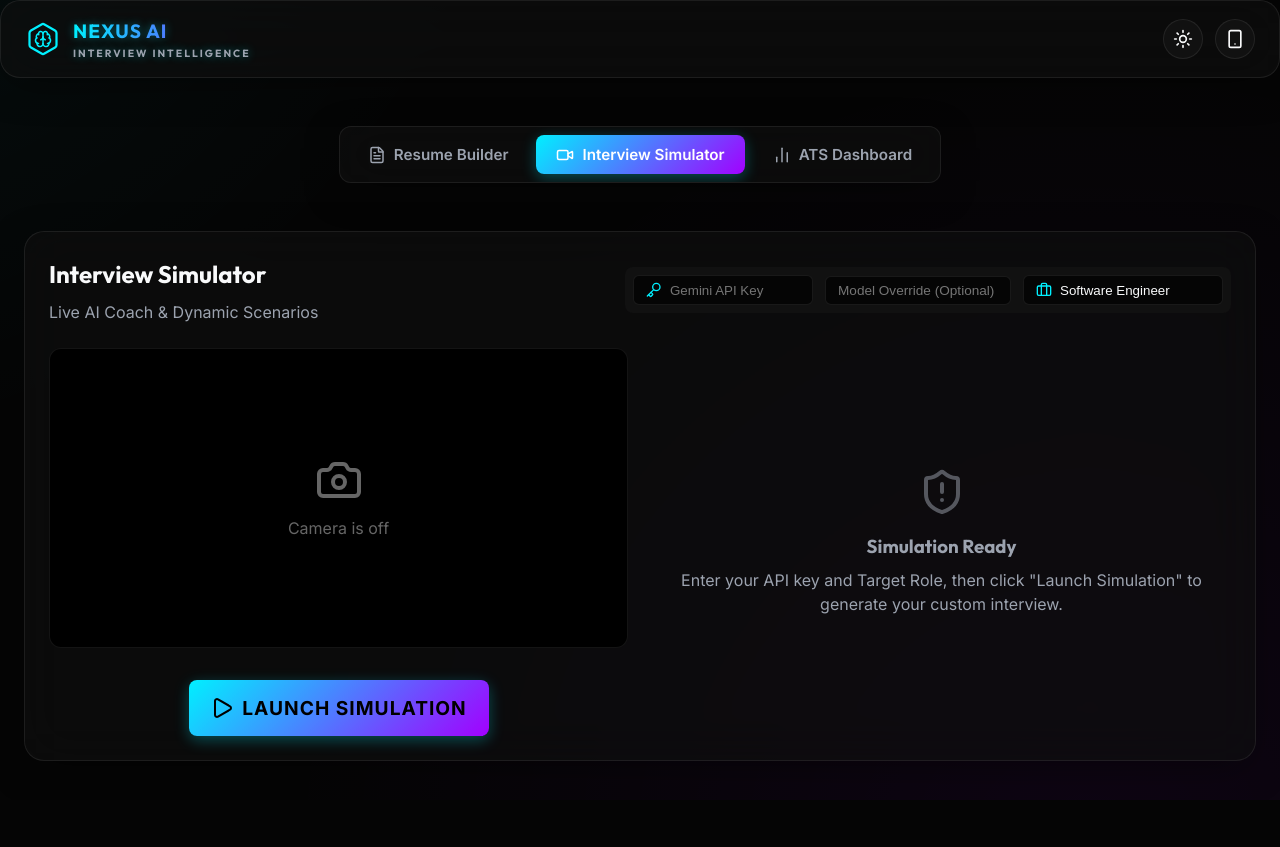
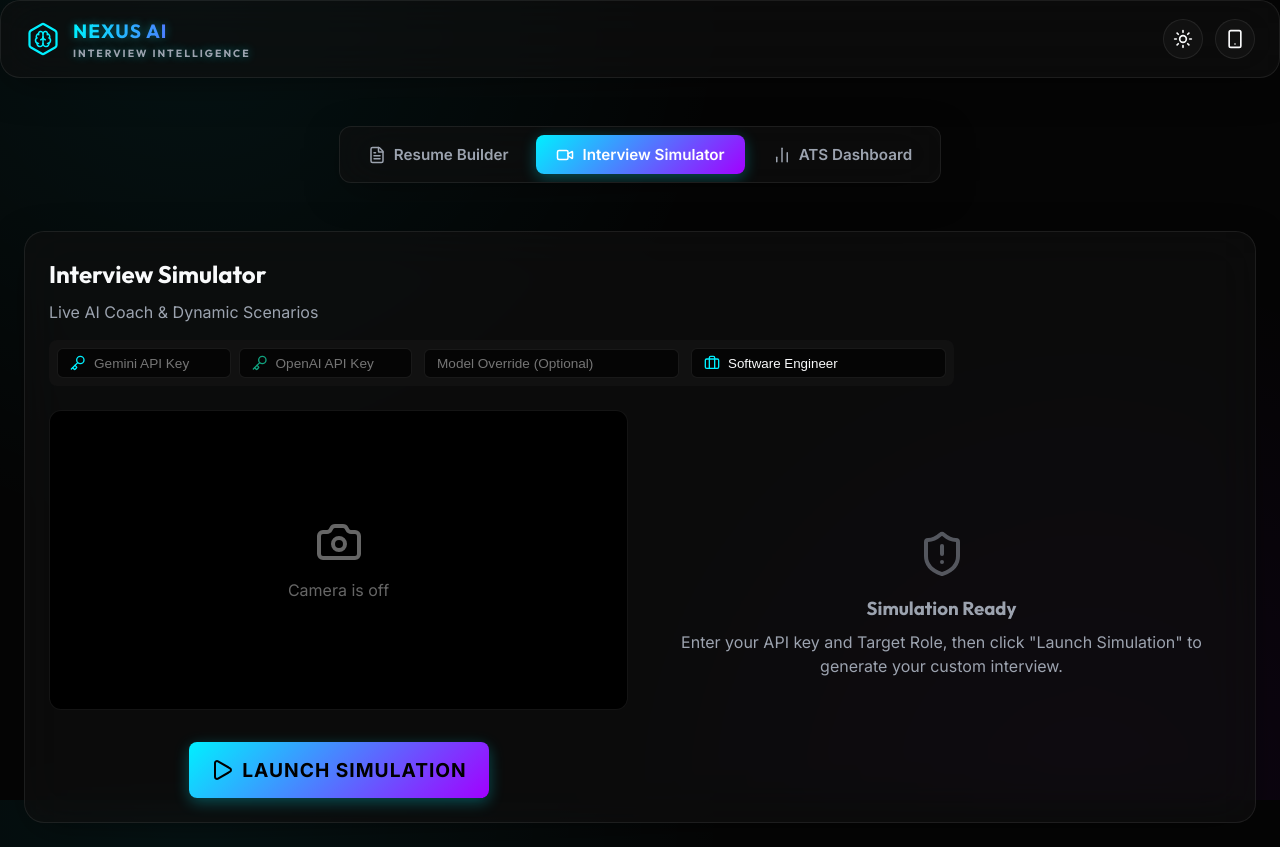
Before and after one commit to nihal-hacker2012/interviewtrainer, a React (Vite) app: page / in a window 1280 px wide. Before the commit the page ends 800 px from the top, so only its background shows below. Built offline with nearby package versions, Linux system fonts and the light colour scheme.

Commit message:
Fix nav bar layout and add OpenAI key UI side-by-side

```diff
--- a/src/components/InterviewSimulator.jsx
+++ b/src/components/InterviewSimulator.jsx
@@ -13,6 +13,7 @@ export default function InterviewSimulator({ isMobileMode }) {
   const [feedback, setFeedback] = useState('');
   const [score, setScore] = useState(0);
   const [apiKey, setApiKey] = useState(() => localStorage.getItem('geminiApiKey') || '');
+  const [openAiKey, setOpenAiKey] = useState(() => localStorage.getItem('openAiApiKey') || '');
   const [modelString, setModelString] = useState(() => localStorage.getItem('geminiModelString') || '');
   const [isListening, setIsListening] = useState(false);
 
@@ -24,8 +25,9 @@ export default function InterviewSimulator({ isMobileMode }) {
   useEffect(() => {
     localStorage.setItem('targetRole', targetRole);
     localStorage.setItem('geminiApiKey', apiKey);
+    localStorage.setItem('openAiApiKey', openAiKey);
     localStorage.setItem('geminiModelString', modelString);
-  }, [targetRole, apiKey, modelString]);
+  }, [targetRole, apiKey, openAiKey, modelString]);
 
   useEffect(() => {
     if (typeof window !== 'undefined' && ('webkitSpeechRecognition' in window || 'SpeechRecognition' in window)) {
@@ -230,29 +232,43 @@ export default function InterviewSimulator({ isMobileMode }) {
         </div>
 
         <div style={{ display: 'flex', gap: '12px', background: 'var(--surface-solid)', padding: '8px', borderRadius: '8px', alignItems: 'center', flexWrap: 'wrap' }}>
-          <div style={{ display: 'flex', alignItems: 'center', background: 'var(--bg-color)', padding: '6px 12px', borderRadius: '6px', border: '1px solid var(--border-color)' }}>
-            <Key size={16} style={{ marginRight: '8px', color: 'var(--primary)' }} />
+
+          <div style={{ display: 'flex', flex: '1 1 300px', gap: '8px' }}>
+            <div style={{ display: 'flex', flex: 1, alignItems: 'center', background: 'var(--bg-color)', padding: '6px 12px', borderRadius: '6px', border: '1px solid var(--border-color)' }}>
+              <Key size={16} style={{ marginRight: '8px', color: 'var(--primary)', flexShrink: 0 }} />
               <input
                 type="password"
                 placeholder="Gemini API Key"
                 value={apiKey}
                 onChange={e => setApiKey(e.target.value)}
-              style={{ background: 'transparent', border: 'none', outline: 'none', color: 'var(--text-primary)', width: '130px' }}
+                style={{ background: 'transparent', border: 'none', outline: 'none', color: 'var(--text-primary)', width: '100%', fontSize: '0.85rem' }}
               />
             </div>
 
-          <div style={{ display: 'flex', alignItems: 'center', background: 'var(--bg-color)', padding: '6px 12px', borderRadius: '6px', border: '1px solid var(--border-color)' }}>
+            <div style={{ display: 'flex', flex: 1, alignItems: 'center', background: 'var(--bg-color)', padding: '6px 12px', borderRadius: '6px', border: '1px solid var(--border-color)' }}>
+              <Key size={16} style={{ marginRight: '8px', color: '#10a37f', flexShrink: 0 }} />
+              <input
+                type="password"
+                placeholder="OpenAI API Key"
+                value={openAiKey}
+                onChange={e => setOpenAiKey(e.target.value)}
+                style={{ background: 'transparent', border: 'none', outline: 'none', color: 'var(--text-primary)', width: '100%', fontSize: '0.85rem' }}
+              />
+            </div>
+          </div>
+
+          <div style={{ display: 'flex', flex: '1 1 200px', alignItems: 'center', background: 'var(--bg-color)', padding: '6px 12px', borderRadius: '6px', border: '1px solid var(--border-color)' }}>
             <input
               type="text"
               placeholder="Model Override (Optional)"
               value={modelString}
               onChange={e => setModelString(e.target.value)}
               title="Leave blank for auto-detect. Type model name if you get 404 errors."
-              style={{ background: 'transparent', border: 'none', outline: 'none', color: 'var(--text-primary)', width: '160px', fontSize: '0.85rem' }}
+              style={{ background: 'transparent', border: 'none', outline: 'none', color: 'var(--text-primary)', width: '100%', fontSize: '0.85rem' }}
             />
           </div>
 
-          <div style={{ display: 'flex', alignItems: 'center', background: 'var(--bg-color)', padding: '6px 12px', borderRadius: '6px', border: '1px solid var(--border-color)' }}>
+          <div style={{ display: 'flex', flex: '1 1 200px', alignItems: 'center', background: 'var(--bg-color)', padding: '6px 12px', borderRadius: '6px', border: '1px solid var(--border-color)' }}>
             <Briefcase size={16} style={{ marginRight: '8px', color: 'var(--primary)' }} />
             <input
               type="text"
--- a/src/components/Navigation.jsx
+++ b/src/components/Navigation.jsx
@@ -8,7 +8,7 @@ export default function Navigation({ activeTab, setActiveTab }) {
   ];
 
   return (
-    <nav className="glass-panel" style={{ padding: '8px', display: 'flex', flexWrap: 'wrap', justifyContent: 'center', gap: '8px', margin: '24px auto', borderRadius: '12px' }}>
+    <nav className="glass-panel" style={{ padding: '8px', display: 'flex', flexWrap: 'wrap', justifyContent: 'center', gap: '8px', margin: '24px auto', borderRadius: '12px', width: 'fit-content', maxWidth: '100%' }}>
       {tabs.map((tab) => {
         const Icon = tab.icon;
         return (
@@ -28,7 +28,6 @@ export default function Navigation({ activeTab, setActiveTab }) {
               fontWeight: '600',
               fontSize: '0.95rem',
               whiteSpace: 'nowrap',
-              flex: '1 1 auto',
               transition: 'all 0.3s cubic-bezier(0.25, 0.8, 0.25, 1)',
               background: activeTab === tab.id ? 'linear-gradient(135deg, var(--primary), #a200ff)' : 'transparent',
               color: activeTab === tab.id ? '#fff' : 'var(--text-secondary)',
```
Lines whose indentation alone changed are shown as unchanged.
